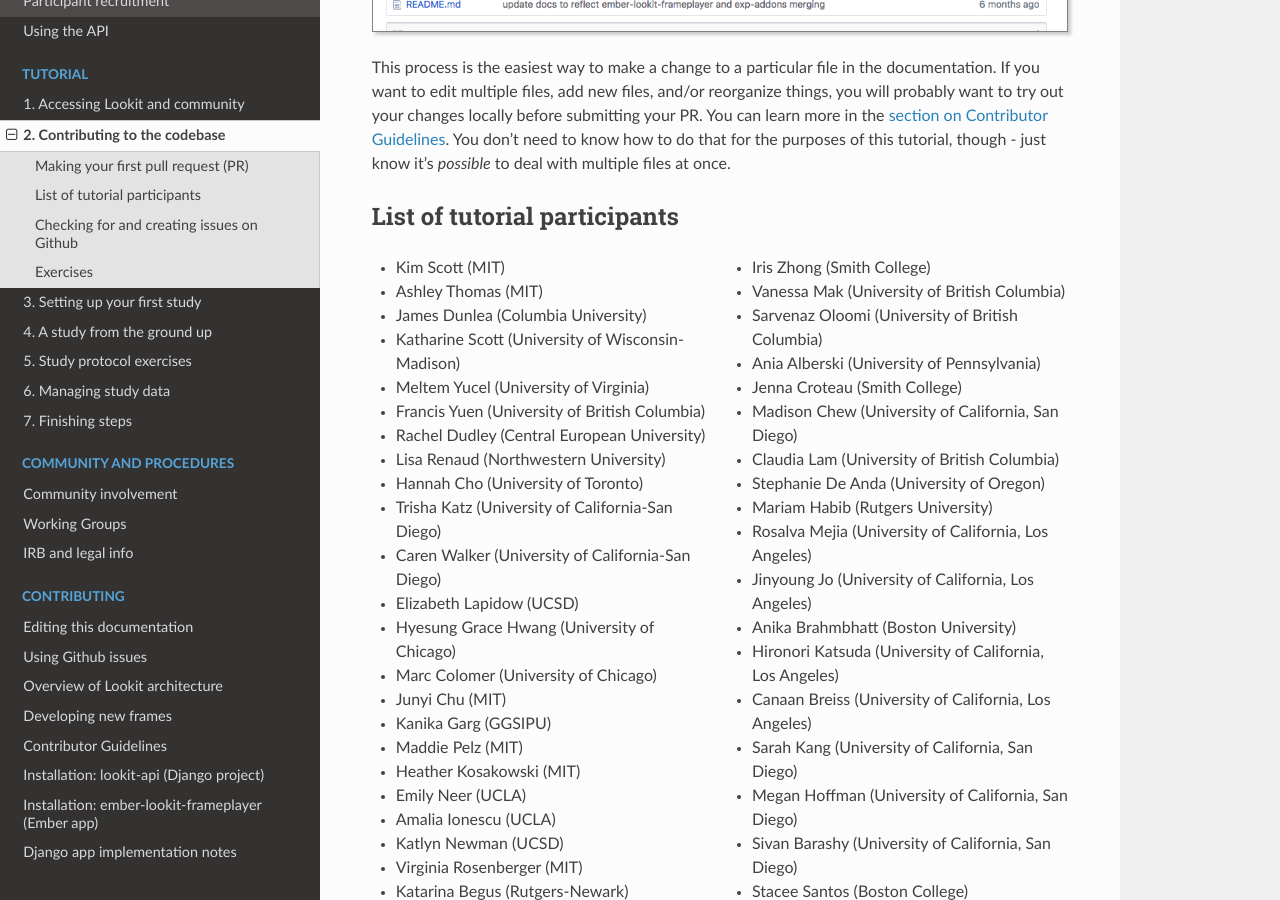
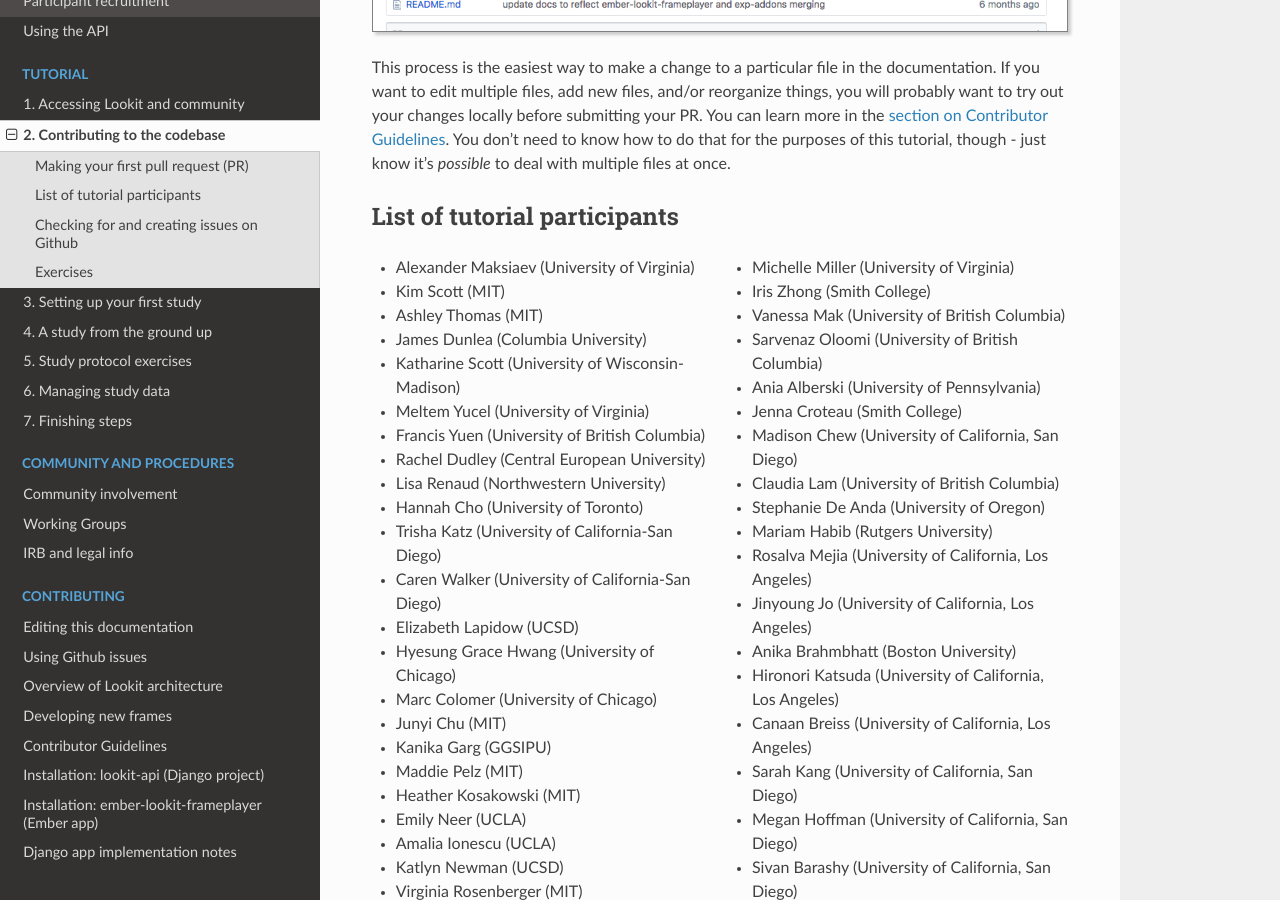
Before and after one commit to lookit/lookit-docs, a Sphinx documentation site: the page built from docs/source/tutorial-contributing.rst, in a window 1280 px wide and 900 px high, scrolled down 4113 px. Built offline with Sphinx 7.4.7 and the Read the Docs theme 2.0.0, drawn with Linux system fonts in a browser that asks for light colours.

Commit message:
Adding member to tutorial list

```diff
--- a/docs/source/tutorial-contributing.rst
+++ b/docs/source/tutorial-contributing.rst
@@ -69,6 +69,7 @@ List of tutorial participants
 
 .. rst-class:: tutorial-participants
 
+- Alexander Maksiaev (University of Virginia)
 - Kim Scott (MIT)
 - Ashley Thomas (MIT)
 - James Dunlea (Columbia University)
```
